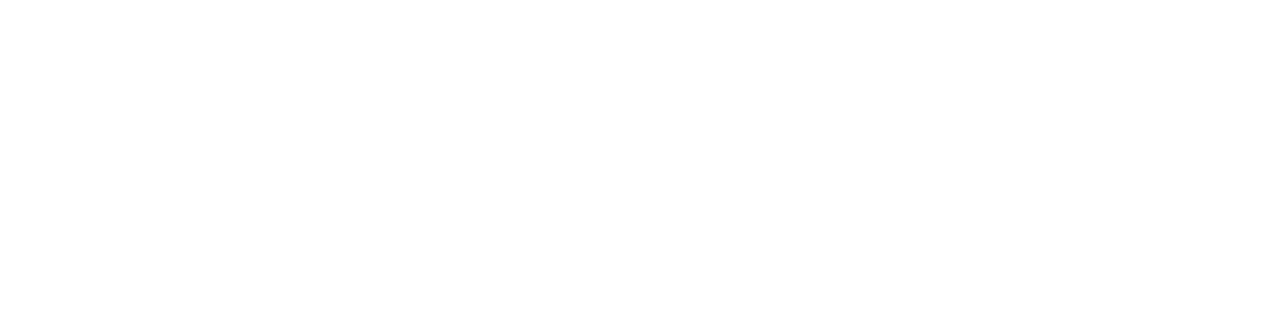
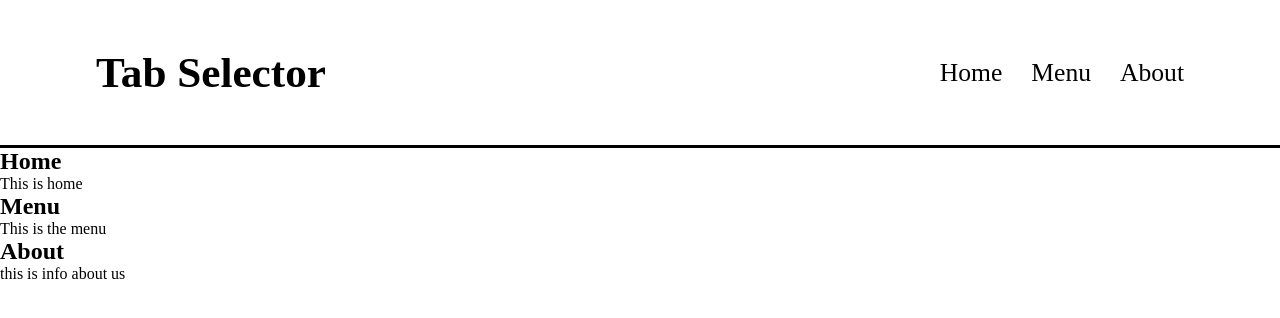
Before and after one commit to ProjectDueTmr/tab-selector, a plain HTML site: page index.html in a window 1280 px wide. Drawn offline with Linux system fonts and the light colour scheme.

Commit message:
html info added

```diff
--- a/index.html
+++ b/index.html
@@ -9,10 +9,32 @@
 </head>
 <body>
     <section class="header">
-    <div class="banner"></div>
+    <div class="banner">
+        <div class="title">
+            <h1>Tab Selector</h1>
+        </div>
+        <div class="navbar">
+            <ul>
+                <li data-tab-target="#home">Home</li>
+                <li data-tab-target="#menu">Menu</li>
+                <li data-tab-target="#about">About</li>
+            </ul>
+        </div>
+    </div>
     </section>
     <section class="content">
-
+        <div id="home">
+            <h2>Home</h2>
+            <p>This is home</p>
+        </div>
+        <div id="menu">
+            <h2>Menu</h2>
+            <p>This is the menu</p>
+        </div>
+        <div id="about">
+            <h2>About</h2>
+            <p>this is info about us</p>
+        </div>
     </section>
     <footer>
 
--- a/style.css
+++ b/style.css
@@ -3,3 +3,45 @@
     padding: 0;
 
 }
+
+.header{
+    width: 100vw;
+}
+
+.title h1{
+    font-size: 2.7rem;
+}
+.banner{
+    display: flex;
+    justify-content: space-between;
+    padding: 3rem 6rem ;
+    border-bottom: 3px solid black;
+}
+.navbar{
+    font-size: 1.6rem;
+    text-align: center;
+    display: flex;
+    justify-content: center;
+
+}
+.navbar ul{
+    display: flex;
+    gap: 29px;
+    list-style: none;
+
+}
+.navbar li{
+    display: flex;
+    align-items: center;
+    justify-content: center;
+}
+
+
+.navbar a{
+    text-decoration: none;
+    color: black;
+    padding: 3px 7px;
+}
+.navbar a:hover{
+    background-color: rgb(225, 225, 225);
+}
```
